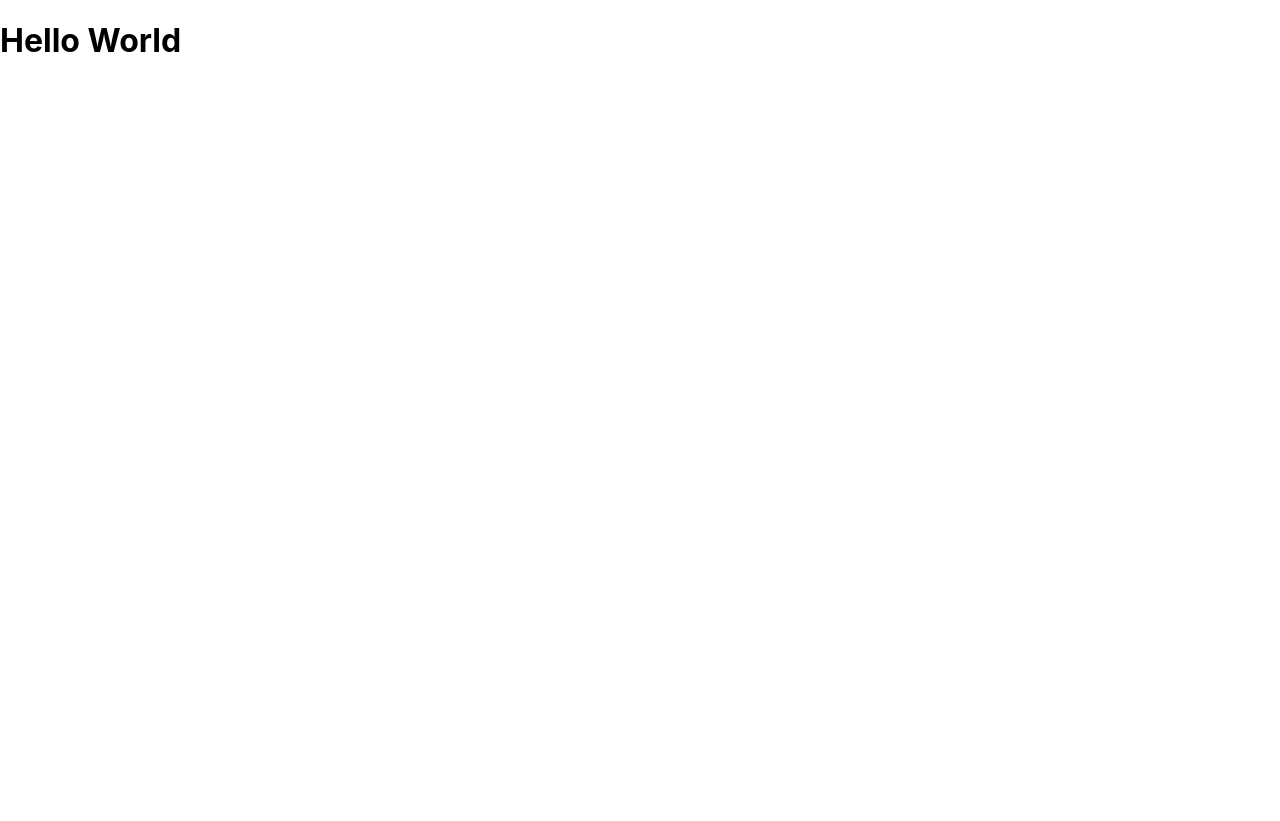
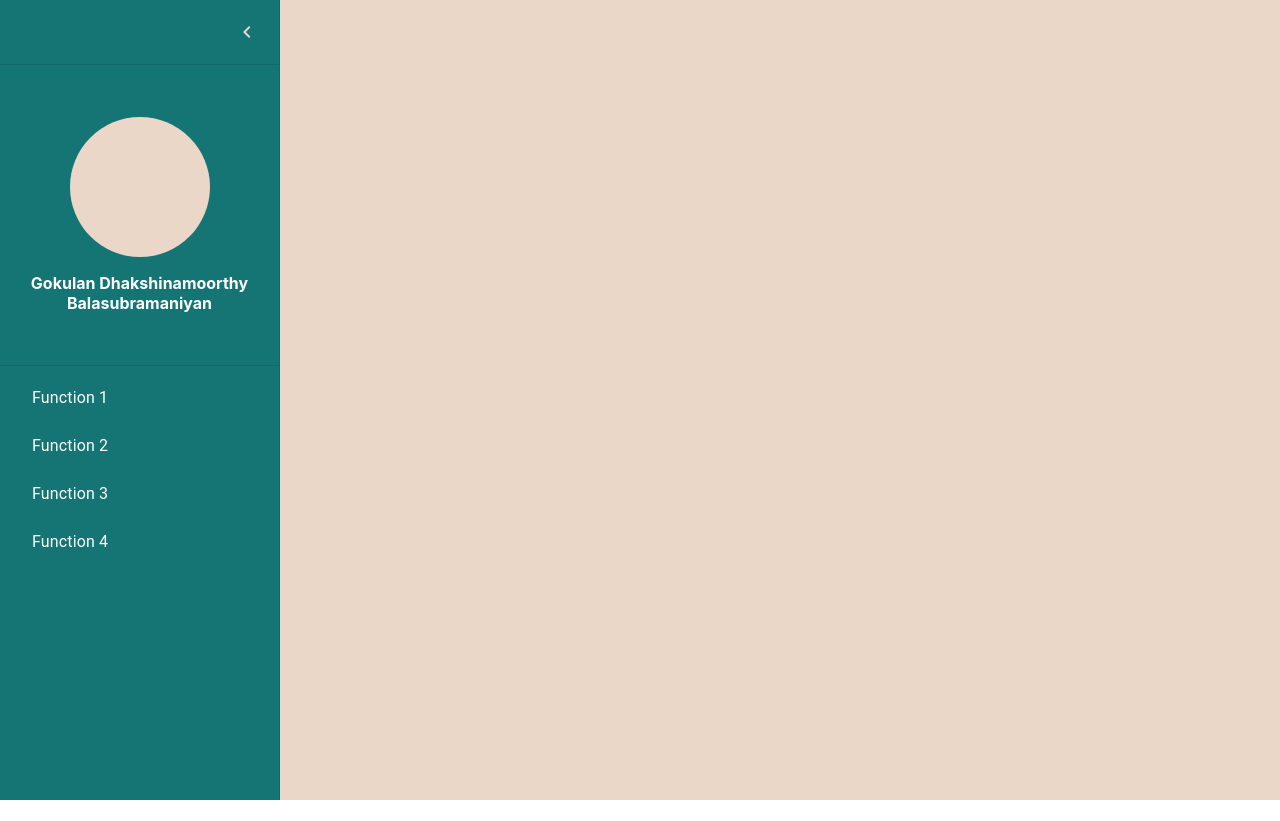
Before and after one commit to dgokul19/mvp-app, a React (Create React App) app: page / in a window 1280 px wide. After the commit the page ends 800 px from the top, so only its background shows below. Built offline with nearby package versions, Linux system fonts and the light colour scheme.

Commit message:
Client Side: DrawerComponent Implementation

```diff
--- a/package.json
+++ b/package.json
@@ -3,13 +3,17 @@
   "version": "0.1.0",
   "private": true,
   "dependencies": {
+    "@material-ui/core": "^4.12.4",
+    "@material-ui/icons": "^4.11.3",
     "@testing-library/jest-dom": "^5.16.4",
     "@testing-library/react": "^13.3.0",
     "@testing-library/user-event": "^13.5.0",
+    "clsx": "^1.1.1",
     "express": "^4.18.1",
     "react": "^18.1.0",
     "react-dom": "^18.1.0",
     "react-scripts": "5.0.1",
+    "sass": "^1.52.3",
     "web-vitals": "^2.1.4"
   },
   "scripts": {
--- a/public/index.html
+++ b/public/index.html
@@ -24,7 +24,7 @@
       work correctly both with client-side routing and a non-root public URL.
       Learn how to configure a non-root public URL by running `npm run build`.
     -->
-    <title>React App</title>
+    <title>MVP - HR ( React App ) </title>
   </head>
   <body>
     <noscript>You need to enable JavaScript to run this app.</noscript>
--- a/src/App.css
+++ b/src/App.css
@@ -1,3 +1,4 @@
+@import url('./client/styles/colorPalette.css');
 .wrapperContainer {
     width: 100vw;
     height: 100vh;
--- a/src/App.js
+++ b/src/App.js
@@ -1,9 +1,12 @@
 import './App.css';
+import './client/styles/common.scss';
+
+import Dashboard from './client/components/Dashboard';
 
 function App() {
     return (
       <div className="wrapperContainer">
-          <h1>Hello World</h1>
+          <Dashboard/>
       </div>
     );
 }
--- /dev/null
+++ b/src/client/components/Dashboard.js
@@ -0,0 +1,18 @@
+import { MenuOpen } from '@material-ui/icons';
+
+import DrawerComponent from './Drawer/DrawerComponent';
+
+const Dashboard = () => {
+
+
+    return (
+        <div className="homeContainer">
+            <DrawerComponent />
+            <div className="dashboardContainer">
+
+            </div>
+        </div>
+    )
+};
+
+export default Dashboard;
--- /dev/null
+++ b/src/client/components/Drawer/DrawerComponent.js
@@ -0,0 +1,144 @@
+import React, { useState, Fragment } from "react";
+import clsx from 'clsx';
+
+import { makeStyles, useTheme } from '@material-ui/core/styles';
+import { Drawer, AppBar, Toolbar, Divider, List, ListItem, IconButton, ListItemText } from '@material-ui/core';
+import { Menu as MenuIcon, ChevronLeft, ChevronRight} from '@material-ui/icons';
+
+import './drawer.scss';
+
+const drawerWidth = 280;
+
+const DrawerComponent = () => {
+
+    const classes = useStyles();
+    const theme = useTheme();
+    const [open, setOpen] = useState(true);
+
+    const handleDrawerOpen = () => {
+        setOpen(true);
+    };
+
+    const handleDrawerClose = () => {
+        setOpen(false);
+    };
+    return (
+        <Fragment>
+            <AppBar
+                position="fixed"
+                className={clsx(classes.appBar, {
+                    [classes.appBarShift]: open,
+                })}
+            >
+                <Toolbar>
+                    <IconButton
+                        color="inherit"
+                        aria-label="open drawer"
+                        onClick={handleDrawerOpen}
+                        edge="start"
+                        className={clsx(classes.menuButton, open && classes.hide)}
+                    >
+                        <MenuIcon />
+                    </IconButton>
+                </Toolbar>
+            </AppBar>
+
+            <Drawer
+                className={classes.drawer}
+                variant="persistent"
+                anchor="left"
+                open={open}
+                classes={{
+                    paper: classes.drawerPaper,
+                }}
+            >
+                <div className={classes.drawerHeader}>
+                    <IconButton onClick={handleDrawerClose}>
+                        {theme.direction === 'ltr' ? <ChevronLeft className={`iconColorPrimary`}/> : <ChevronRight  className={`iconColorPrimary`}/>}
+                    </IconButton>
+                </div>
+                <Divider />
+                <div className="userProfile">
+                    <div className="iserIcon">
+
+                    </div>
+                    <h4>Gokulan Dhakshinamoorthy Balasubramaniyan </h4>
+                </div>
+                <Divider />
+                <List className="drawerList">
+                    {['Function 1', 'Function 2', 'Function 3', 'Function 4'].map((text, index) => (
+                        <ListItem button key={text}>
+                            <ListItemText primary={text} />
+                        </ListItem>
+                    ))}
+                </List>
+            </Drawer>
+        </Fragment>
+    )
+};
+
+
+export default DrawerComponent;
+
+
+
+const useStyles = makeStyles((theme) => ({
+    root: {
+        display: 'flex',
+    },
+    appBar: {
+        boxShadow:'none',
+        background : '#ead7c7',
+        transition: theme.transitions.create(['margin', 'width'], {
+            easing: theme.transitions.easing.sharp,
+            duration: theme.transitions.duration.leavingScreen,
+        }),
+    },
+    appBarShift: {
+        width: `calc(100% - ${drawerWidth}px)`,
+        marginLeft: drawerWidth,
+        transition: theme.transitions.create(['margin', 'width'], {
+            easing: theme.transitions.easing.easeOut,
+            duration: theme.transitions.duration.enteringScreen,
+        }),
+    },
+    menuButton: {
+        color : '#157575',
+        marginRight: theme.spacing(2),
+    },
+    hide: {
+        display: 'none',
+    },
+    drawer: {
+        width: drawerWidth,
+        flexShrink: 0,
+    },
+    drawerPaper: {
+        width: drawerWidth,
+        backgroundColor : '#157575'
+
+    },
+    drawerHeader: {
+        display: 'flex',
+        alignItems: 'center',
+        padding: theme.spacing(0, 1),
+        ...theme.mixins.toolbar,
+        justifyContent: 'flex-end',
+    },
+    content: {
+        flexGrow: 1,
+        padding: theme.spacing(3),
+        transition: theme.transitions.create('margin', {
+            easing: theme.transitions.easing.sharp,
+            duration: theme.transitions.duration.leavingScreen,
+        }),
+        marginLeft: -drawerWidth,
+    },
+    contentShift: {
+        transition: theme.transitions.create('margin', {
+            easing: theme.transitions.easing.easeOut,
+            duration: theme.transitions.duration.enteringScreen,
+        }),
+        marginLeft: 0,
+    },
+}));
--- /dev/null
+++ b/src/client/components/Drawer/drawer.scss
@@ -0,0 +1,27 @@
+.userProfile {
+    width: 100%;
+    height: 300px;
+    border-radius: 50%;
+    padding: 10px;
+    display: flex;
+    flex-direction: column;
+    justify-content: center;
+    align-items: center;
+    gap: 1rem;
+    color: var(--theme-white);
+    .iserIcon {
+        width: 140px;
+        height: 140px;
+        border-radius: 50%;
+        background-color: var(--theme-background-primary);
+    }
+    h4{
+        text-align: center;
+    }
+}
+.drawerList {
+    color: var(--theme-white);
+    .MuiListItem-root {
+        padding-left: 2rem;
+    }
+}
--- /dev/null
+++ b/src/client/styles/colorPalette.css
@@ -0,0 +1,6 @@
+:root{
+    --theme-background-primary : #ead7c7;
+    --theme-background-secondary : #157575;
+    --theme-gray-ccc : #ccc;
+    --theme-white : #fff;
+}
--- /dev/null
+++ b/src/client/styles/common.scss
@@ -0,0 +1,17 @@
+* {
+    margin: 0;
+    padding: 0;
+    box-sizing: border-box;
+}
+.homeContainer {
+    width: 100%;
+    height: 100%;
+    background-color: var(--theme-background-primary);
+    display: flex;
+    .navigationBar{
+        padding: 2rem;
+    }
+}
+.iconColorPrimary {
+    color: var(--theme-background-primary);
+}
```
Also changed, not shown: src/client/components/Upload/UploadComponent.js (added, +16 -0 lines), src/client/components/Upload/upload.scss (added, +21 -0 lines).
